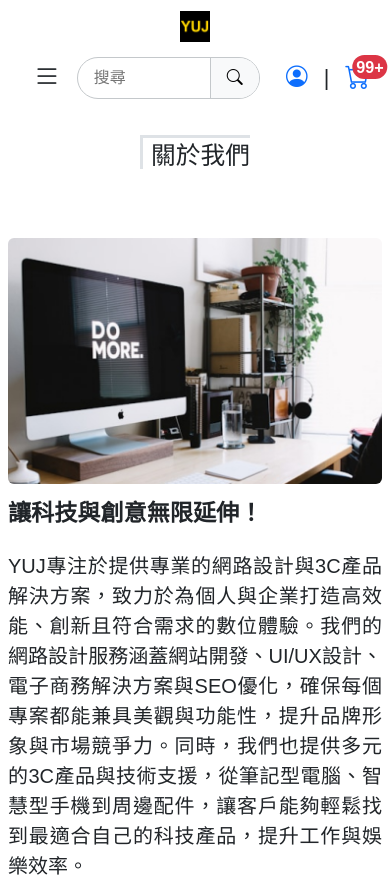
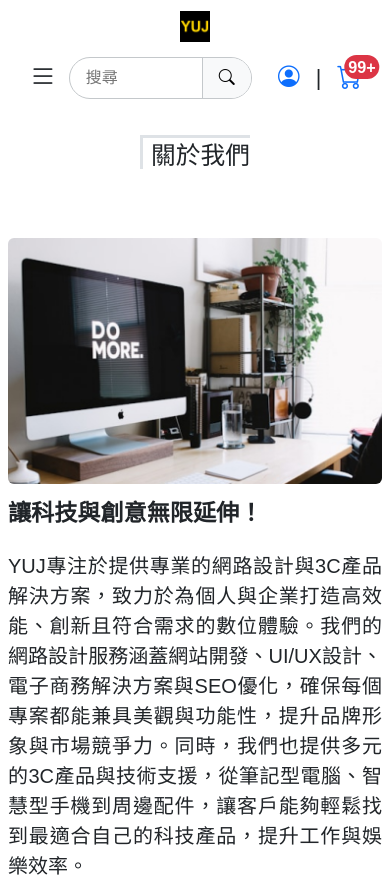
Before and after one commit to chieh0666/template-1, a plain HTML site: page about.html in a window 390 px wide. Shown: the top 884 px of the page. Drawn offline with Linux system fonts and the light colour scheme.

Commit message:
調整響應式設計，優化按鈕間距和樣式以改善使用者體驗

```diff
--- a/about.html
+++ b/about.html
@@ -35,7 +35,7 @@
           </h1>
         </div>
         <!-- mobile menu button -->
-        <div class="col-1 mx-2 d-block d-lg-none">
+        <div class="col-1 mx-1 d-block d-lg-none">
           <button class="fs-1 btn" type="button" data-bs-toggle="collapse" data-bs-target="#m-menu" aria-expanded="false" aria-controls="m-menu">
             <i class="bi bi-list"></i>
           </button>
@@ -55,14 +55,14 @@
           </form>
         </div>
         <!-- user、cart button -->
-        <div class="d-flex mx-2 align-items-center justify-content-center fs-4">
+        <div class="d-flex me-2 px-2 align-items-center justify-content-center fs-4">
           <div>
             <a href="./login-page.html" title="前往會員登入">
               <i class="bi bi-person-circle"></i>
               <span class="d-none d-md-inline-block">登入</span>
             </a>
           </div>
-          <span class="px-3">|</span>
+          <span class="mx-3">|</span>
           <div>
             <a class="position-relative" href="./cart-list.html" title="前往我的購物車">
               <i class="bi bi-cart fs-2"></i>
```
Also changed, not shown: cart-list.html (+3 -3 lines), contact-us.html (+3 -3 lines), index.html (+1 -1 lines), login-page.html (+3 -3 lines), new-product.html (+3 -3 lines), products.html (+3 -3 lines), signup-page.html (+3 -3 lines).
